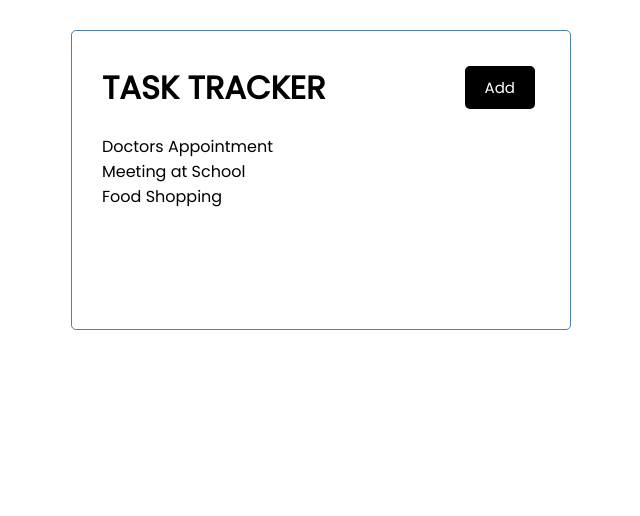
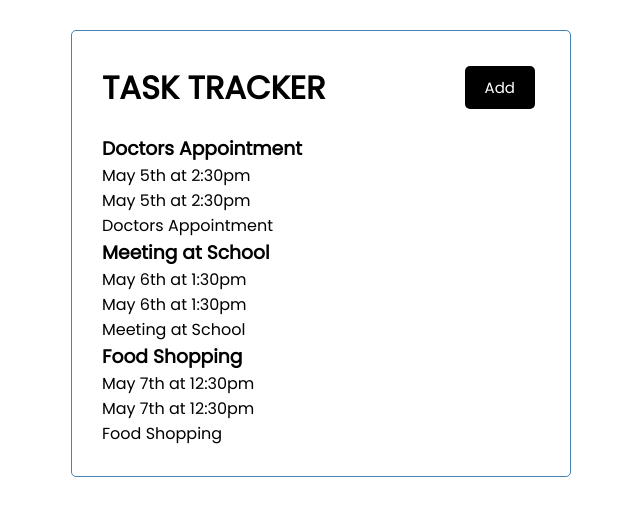
Before and after one commit to alotuscoder/angular-crash, an Angular app: page / in a window 1280 px wide. Shown: the top 516 px of the page, without its empty margins (319-959 px from the left). Built offline with nearby package versions, Linux system fonts and the light colour scheme.

Commit message:
Add task item component

```diff
--- a/src/app/components/task-item/task-item.component.html
+++ b/src/app/components/task-item/task-item.component.html
@@ -1 +1,7 @@
-<p>task-item works!</p>
+<div class="task">
+    <h3>{{task?.text}}</h3>
+    <p>{{task?.day}}</p>
+</div>
+
+<div class="task">{{task?.day}}</div>
+<p class="task">{{task?.text}}</p>
--- a/src/app/components/task-item/task-item.component.ts
+++ b/src/app/components/task-item/task-item.component.ts
@@ -1,15 +1,13 @@
-import { Component, OnInit } from '@angular/core';
+import { Component, OnInit, Input } from '@angular/core';
+import {Task} from '../../Task';
 
 @Component({
   selector: 'app-task-item',
   templateUrl: './task-item.component.html',
   styleUrls: ['./task-item.component.css']
 })
-export class TaskItemComponent implements OnInit {
+export class TaskItemComponent{
+  @Input() task : Task[];
 
-  constructor() { }
-
-  ngOnInit(): void {
-  }
-
+  constructor() {}
 }
--- a/src/app/components/tasks/tasks.component.html
+++ b/src/app/components/tasks/tasks.component.html
@@ -1,2 +1,2 @@
-<p *ngFor="let task of tasks">{{task.text}}</p>
+<app-task-item *ngFor="let task of tasks" [task]="task">{{task.text}}</app-task-item>
 <!-- create new task item to accomodate data acquired into a new task item -->
```
